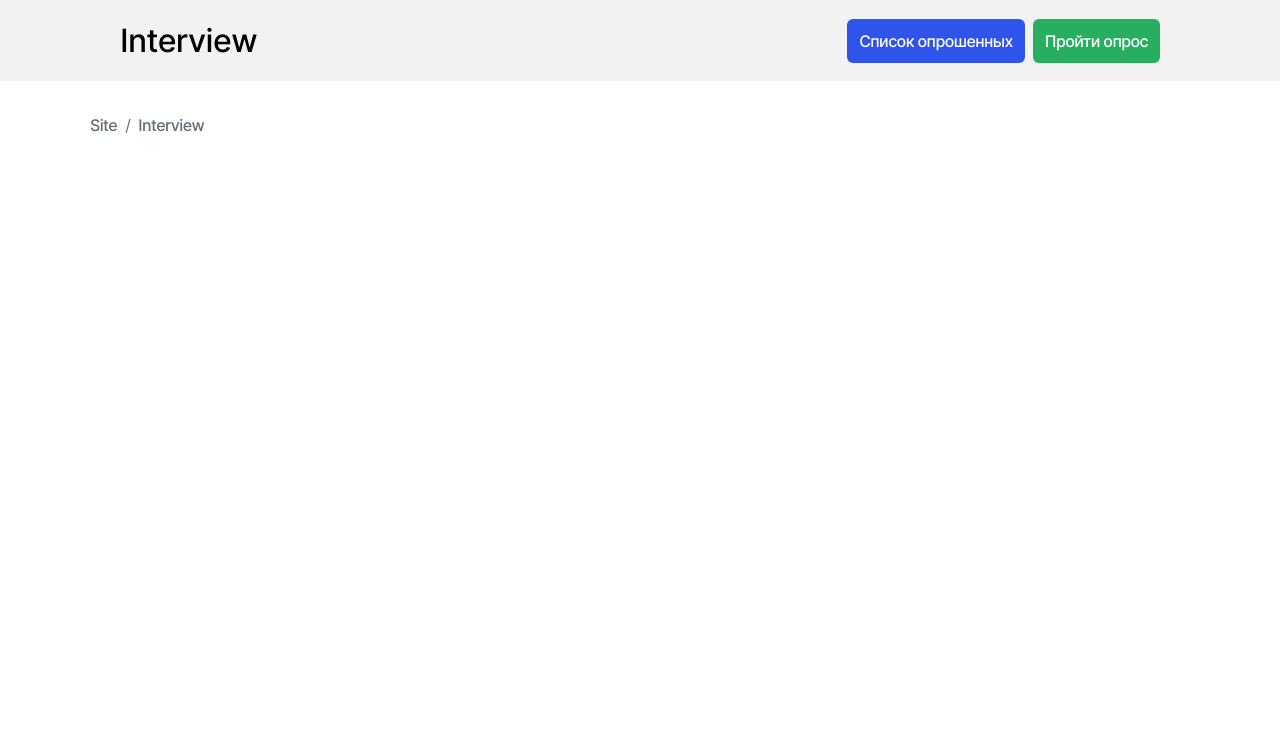
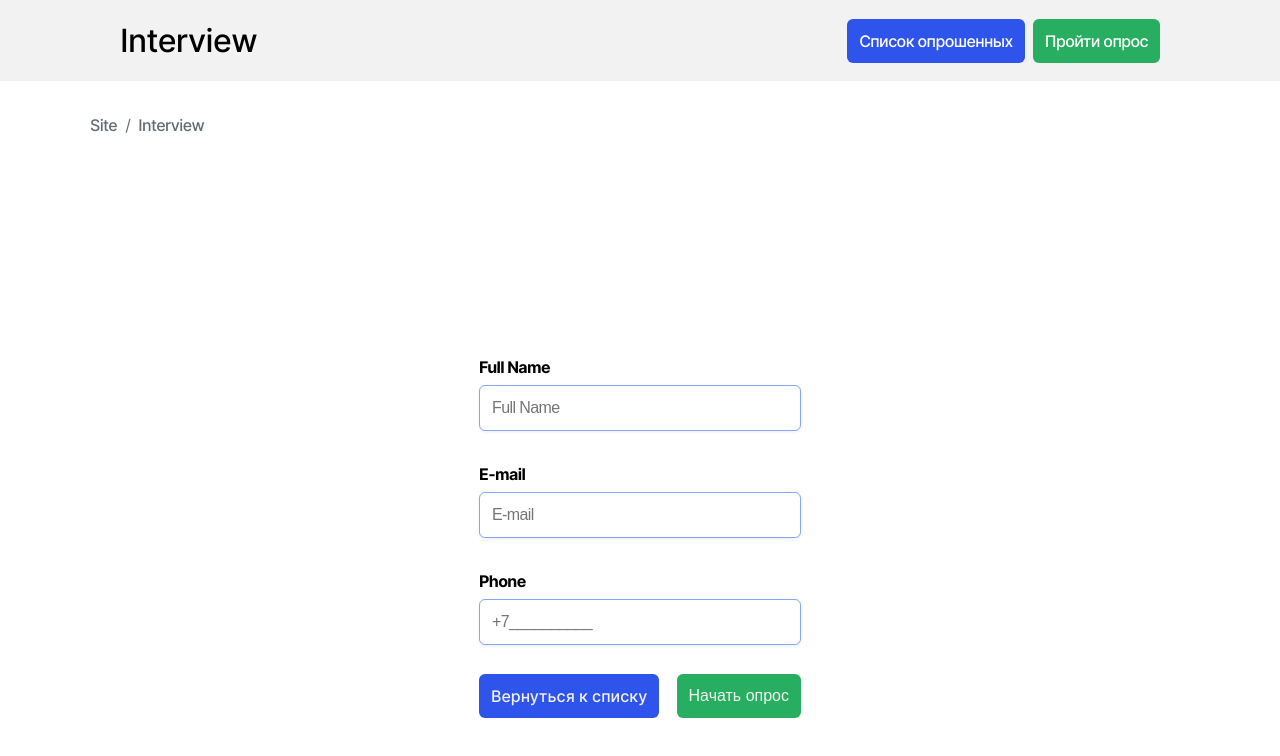
Before and after one commit to AnaBearThis/questionary, a Vue app: page /interview in a window 1280 px wide. Shown: the top 756 px of the page. Built offline with nearby package versions, Linux system fonts and the light colour scheme.

Commit message:
feature: add user form

```diff
--- a/src/App.vue
+++ b/src/App.vue
@@ -1,7 +1,7 @@
 <template>
     <div class="app">
         <Header/>
-        <router-view></router-view>
+        <router-view v-bind:respondents="respondents"></router-view>
     </div>
 </template>
 
@@ -15,7 +15,8 @@
         data() {
             return {
                 respondents: [
-                    {fullName: 'vasya', email: 'test@test.ru', phone: 88888888888, result: '10/10'}
+                    {name: 'vasya', email: 'test@test.ru', phone: 88888888888, result: '10/10'},
+                    {name: 'naruto', email: 'aaaa', phone: 333, result: '100/10'}
                 ]
             }
         },
--- a/src/components/RespTable.vue
+++ b/src/components/RespTable.vue
@@ -8,12 +8,12 @@
                 <th class="list-of-respondents__table_heading">Result</th>
             </tr>
         </thead>
-        <tbody class="list-of-respondents__table_body">
+        <tbody class="list-of-respondents__table_body" v-for="resp in respondents">
             <tr class="list-of-respondents__table_row">
-                <td class="list-of-respondents__table_cell">Name 1</td>
-                <td class="list-of-respondents__table_cell">test@test</td>
-                <td class="list-of-respondents__table_cell">+79998887766</td>
-                <td class="list-of-respondents__table_cell">10/10</td>
+                <td class="list-of-respondents__table_cell">{{ resp.name }}</td>
+                <td class="list-of-respondents__table_cell">{{ resp.email }}</td>
+                <td class="list-of-respondents__table_cell">{{ resp.phone }}</td>
+                <td class="list-of-respondents__table_cell">{{ resp.result }}</td>
             </tr>
         </tbody>
 
@@ -21,9 +21,12 @@
 </template>
 
 <script>
-
     export default {
-
+        props: {
+            respondents: {
+                type: Array
+            }
+        }
     }
 </script>
 
--- /dev/null
+++ b/src/components/UserData.vue
@@ -0,0 +1,145 @@
+<template>
+  <section class="user-data">
+    <form class="user-data__form">
+      <div class="user-data__container">
+        <label class="user-data__name" htmlFor="input-name"> Full Name </label>
+        <input
+          class="user-data__input"
+          id="input-name"
+          type="text"
+          name="name"
+          pattern="[a-zA-Zа-яА-ЯёЁ\- ]*"
+          title="Поле Имя должно содержать только латиницу, кириллицу, пробел или дефис."
+          placeholder="Full Name"
+          required
+          minLength="2"
+          maxLength="40"
+        />
+        <span id="input-name-error" name="name" class="error">  </span>
+      </div>
+
+      <div class="user-data__container">
+        <label class="user-data__name" htmlFor="input-email"> E-mail </label>
+        <input
+          class="user-data__input"
+          id="input-email"
+          type="email"
+          name="email"
+          pattern="^\S+@\S+\.\S+$"
+          title="Поле E-mail должно содержать действительный e-mail адрес."
+          placeholder="E-mail"
+          required
+        />
+        <span id="input-email-error" name="email" class="error">  </span>
+      </div>
+
+      <div class="user-data__container">
+        <label class="user-data__name" htmlFor="input-phone"> Phone </label>
+        <input
+          class="user-data__input"
+          id="input-password"
+          type="tel"
+          name="phone"
+          placeholder="+7__________"
+          minLength="12"
+          maxLength="12"
+          required
+        />
+      </div>
+      <span id="input-phone-error" name="phone" class="error"> </span>
+      <div class="user-data__nav">
+        <router-link class="user-data__button user-data__button_type_back" to="/">
+            Вернуться к списку
+        </router-link>
+        <button class="user-data__button user-data__button_type_submit" type="submit" value="save">
+            Начать опрос
+        </button>
+      </div>
+    </form>
+  </section>
+</template>
+
+<script>
+export default {
+  components: {},
+  data() {
+    return {};
+  },
+};
+</script>
+
+<style>
+    .user-data {
+        margin: 0 auto;
+        display: flex;
+        justify-content: center;
+    }
+    .user-data__form {
+        margin: 214px auto 333px;
+        display: flex;
+        flex-direction: column;
+        row-gap: 29px;
+    }
+    .user-data__container {
+        display: flex;
+        flex-direction: column;
+        position: relative;
+    }
+    .user-data__name {
+        margin: 0 0 4px;
+        padding: 0;
+        font-size: 16px;
+        line-height: 28px;
+        font-weight: 600;
+        letter-spacing: -0.6px;
+    }
+    .user-data__input {
+        margin: 0;
+        padding: 8px 12px;
+        width: 296px;
+        border: 1px solid #85A5FF;
+        border-radius: 6px;
+        font-size: 16px;
+        line-height: 28px;
+        font-weight: 400;
+        letter-spacing: -0.6px;
+        color: #636B75;
+        box-shadow: 0 1px 3px rgba(0, 0, 0, 0.08);
+    }
+    .error {
+        position: absolute;
+        top: 80px;
+        margin: 0;
+        padding: 2px 0 0;
+        font-size: 13px;
+        font-weight: 400;
+        color: #EE3465;
+        visibility: hidden;
+    }
+    .user-data__nav {
+        display: flex;
+        justify-content: space-between;
+    }
+    .user-data__button {
+        margin: 0;
+        padding: 8px 12px;
+        font-size: 16px;
+        line-height: 28px;
+        font-weight: 500;
+        text-decoration: none;
+        color: #F2F2F2;
+        border: none;
+        border-radius: 6px;
+        transition: opacity 0.6s;
+    }
+    .user-data__button:hover {
+        opacity: 0.5;
+        cursor: pointer;
+    }
+    .user-data__button_type_back {
+        background-color: #2F54EB;
+    }
+    .user-data__button_type_submit {
+        background-color: #27AE60;
+    }
+</style>
--- a/src/pages/Interview.vue
+++ b/src/pages/Interview.vue
@@ -1,14 +1,18 @@
 <template>
     <section class="interview">
         <PageHeading v-bind:pageName="pageName"/>
+        <UserData/>
+        <router-view></router-view>
     </section>
 </template>
 
 <script>
     import PageHeading from '../components/PageHeading.vue';
+    import UserData from '../components/UserData.vue'
     export default {
         components: {
             PageHeading,
+            UserData
         },
         data() {
             return {
--- a/src/pages/ListOfRespondents.vue
+++ b/src/pages/ListOfRespondents.vue
@@ -1,7 +1,7 @@
 <template>
     <section class="list-of-respondents">
         <PageHeading v-bind:pageName="pageName"/>
-        <RespTable/>
+        <RespTable v-bind:respondents="respondents"/>
     </section>
 </template>
 
@@ -17,6 +17,11 @@
             return {
                 pageName: 'List of Respondents'
             }
+        },
+        props: {
+            respondents: {
+                type: Array
+            }
         }
     }
 </script>
```
Also changed, not shown: src/router/router.js (+7 -1 lines).
